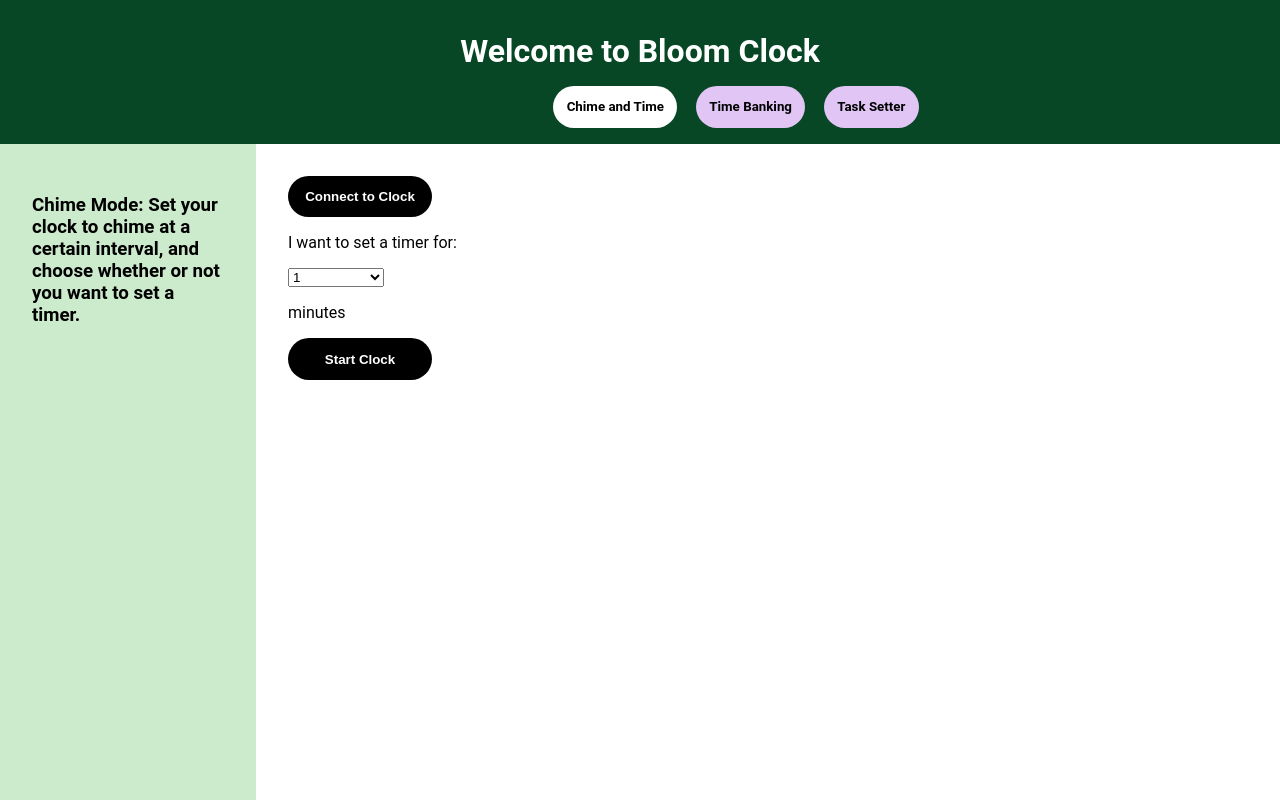
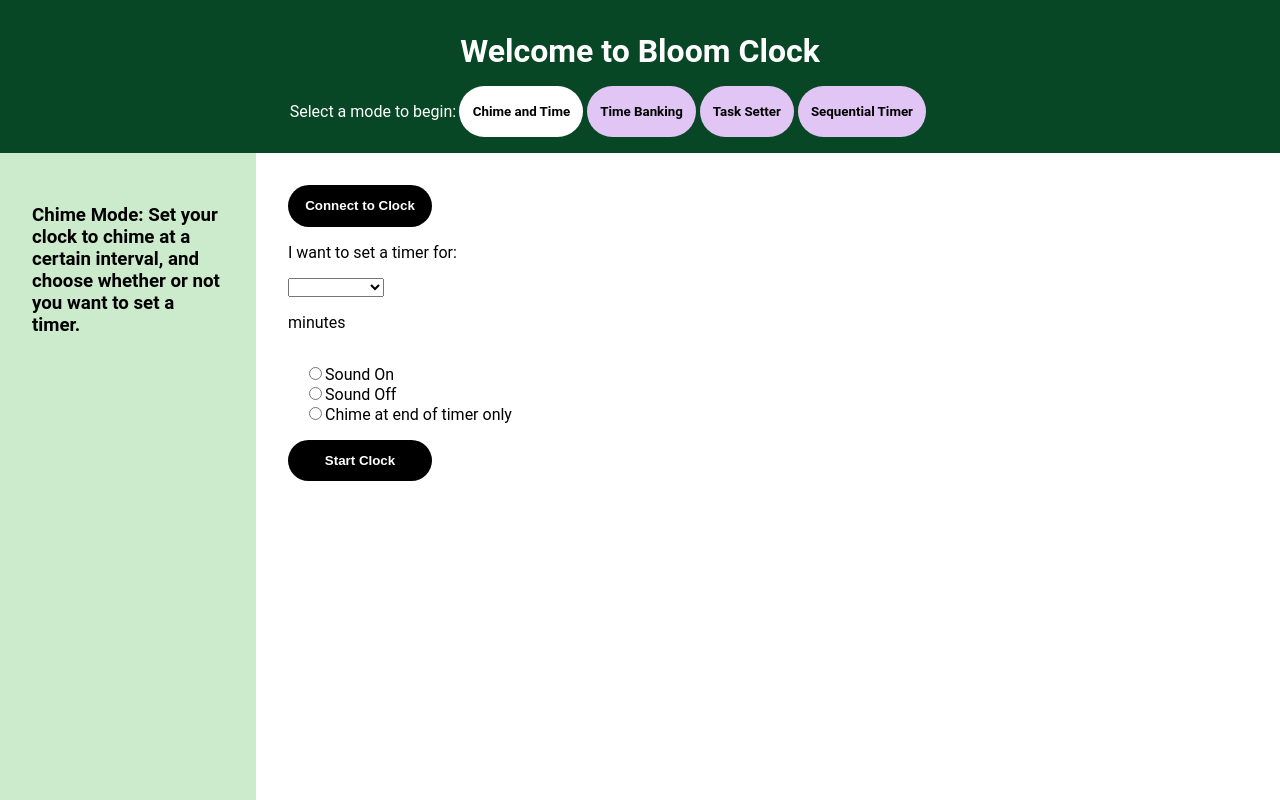
Before and after one commit to kailaho/capstoneTest, a React (Vite) app in the folder my-react-app/: page / in a window 1280 px wide. Both pictures are taken after a click on the button "Chime and Time". Shown: the top 800 px of the page. Built offline with nearby package versions, Linux system fonts and the light colour scheme.

Commit message:
new functions

```diff
--- a/my-react-app/src/App.css
+++ b/my-react-app/src/App.css
@@ -33,13 +33,17 @@ body{
 }
 
 #modeWrapper{
-  width: 30%;
+  width: 50%;
   justify-content: space-around;
   text-align: center;
   display: flex;
   flex-direction: row;
-  margin-left: 33em;
+  margin-left: 17em;
   padding: 1em;
+}
+
+#selectMode{
+  color: white;
 }
 
 #descProgWrapper{
@@ -76,3 +80,20 @@ body{
 #timerDuration{
   width: 10%;
 }
+
+.radioWrapper{
+  padding: 1em;
+  display: flex;
+  flex-direction: column;
+
+}
+
+
+#chimeWrapper{
+  padding: 1em;
+  width: 10em;
+}
+
+#chimeFreq{
+  width: 5em;
+}
--- a/my-react-app/src/App.jsx
+++ b/my-react-app/src/App.jsx
@@ -10,6 +10,8 @@
     const [timer, setTimer] = useState(0);
     const [mode, setMode] = useState(0);
     const [activeMode, setActiveMode] = useState(null);
+    const [sound, setSound] = useState(null);
+    const [chimeTime, setChimeTime] = useState(0);
 
     const connectToDevice = async () => {
       try {
@@ -41,12 +43,21 @@
       setActiveMode(mode);
     };
 
+    const handleChimeTime = (event) => {
+      setChimeTime(parseInt(event.target.value));
+    };
+
+    const handleSoundChange = (value) => {
+      setSound(value);
+      console.log("sound value:" + value);
+    };
+
     const sendCommand = async (command) => {
       if (bleServer && bleServer.connected) {
         try {
           const service = await bleServer.getPrimaryService('0000ffe0-0000-1000-8000-00805f9b34fb');
           const characteristic = await service.getCharacteristic('0000ffe1-0000-1000-8000-00805f9b34fb');
-          const combinedMessage = JSON.stringify([`${mode}`, " " + message, `${selectedLights}`, `${timer}`]);
+          const combinedMessage = JSON.stringify([`${mode}`, " " + message, `${selectedLights}`, `${timer}`, `${sound}`, `${chimeTime}`]);
           await characteristic.writeValue(new TextEncoder().encode(combinedMessage));
           console.log(combinedMessage);
         } catch (err) {
@@ -69,21 +80,46 @@
                   {connected ? 'Connected' : 'Connect to Clock'}
                 </button>
 
-
-              {/* <select value={selectedLights} onChange={handleDropdownChange}>
-                {[...Array(12)].map((_, index) => (
-                  <option key={index + 1} value={index + 1}>{index + 1}</option>
-                ))}
-              </select> */}
-
-              {/* <input type="text" value={message} onChange={handleChange} /> */}
               <p>I want to set a timer for:</p>
               <select id ="timerDuration" value={timer} onChange={handleTimerChange}>
+                <option value="0"></option>
                 {[...Array(60)].map((_, index) => (
                   <option key={index } value={index +1}>{index+1}</option>
                 ))}
               </select>
               <p>minutes</p>
+
+              <div className="radioWrapper">
+              <label>
+                <input className ="radioButton" type="radio" value="1" checked={sound=== 1} onChange={() => handleSoundChange(1)} />
+                Sound On
+              </label>
+
+              <label>
+                <input className = "radioButton" type="radio" value="0" checked={sound === 0} onChange={() => handleSoundChange(0)} />
+                Sound Off
+              </label>
+
+              <label>
+                <input className = "radioButton" type="radio" value="2" checked={sound === 2} onChange={() => handleSoundChange(2)} />
+                Chime at end of timer only
+              </label>
+
+
+              </div>
+
+              {sound === 1 && (
+              <div id="chimeWrapper">
+                <p>Chime every: </p>
+                <select id="chimeFreq" value={chimeTime} onChange={handleChimeTime}>
+                  <option value="0"></option>
+                  {[...Array(60)].map((_, index) => (
+                    <option key={index} value={index + 1}>{index + 1}</option>
+                  ))}
+                </select>
+                <p>minutes</p>
+              </div>
+            )}
 
               <button className="blackButton" onClick={sendCommand} disabled={!connected}>
                 Start Clock
@@ -102,6 +138,11 @@
           return(
             <h2>Mode 3</h2>
           );
+
+        case 4:
+          return(
+            <h2>Mode 4</h2>
+          );
         default:
           return null;
       };
@@ -112,6 +153,7 @@
       <h1>Welcome to Bloom Clock</h1>
       <div>
         <div id ="modeWrapper">
+          <p id="selectMode">Select a mode to begin: </p>
           <button
               className={activeMode === 1 ? 'modeButton active' : 'modeButton'}
               onClick={() => handleModeChange(1)}
@@ -130,6 +172,12 @@
             >
               Task Setter
             </button>
+            <button
+              className={activeMode === 4 ? 'modeButton active' : 'modeButton'}
+              onClick={() => handleModeChange(4)}
+            >
+              Sequential Timer
+            </button>
 
         </div>
 
```
